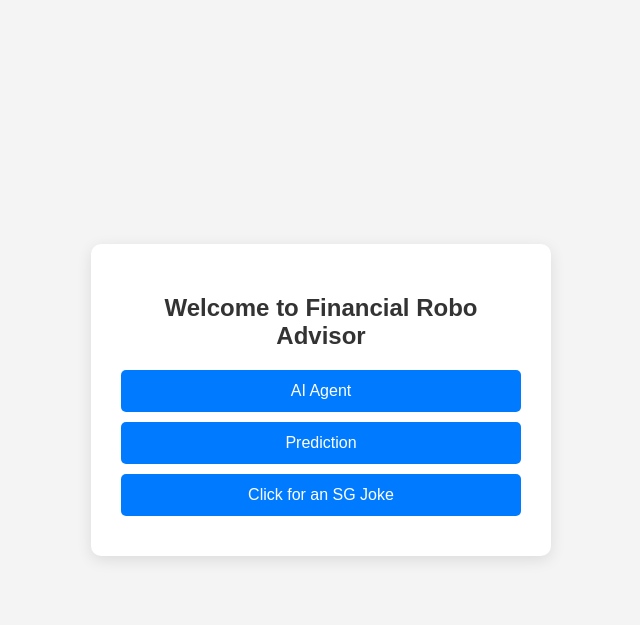
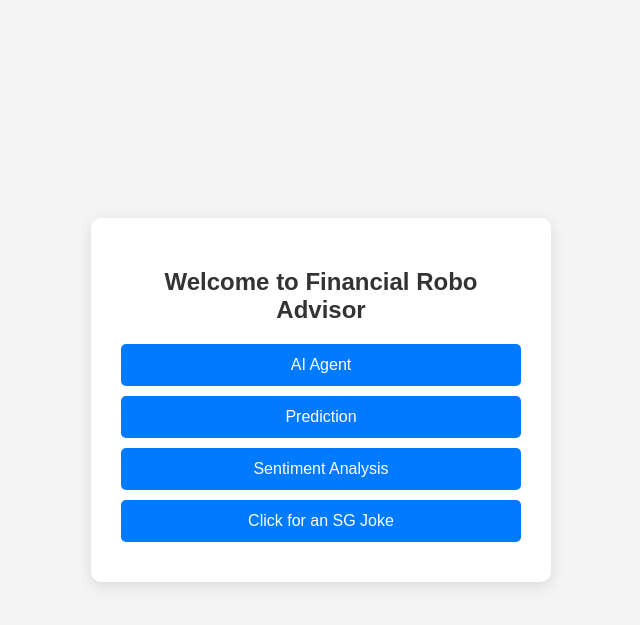
Before and after one commit to thonkychonky/BC3415-Week1-genai-web3, a Flask app: page / in a window 1280 px wide. Shown: the top 625 px of the page, without its empty margins (319-959 px from the left). Run offline with Flask 3, Linux system fonts and the light colour scheme.

Commit message:
Update index.html

```diff
--- a/templates/index.html
+++ b/templates/index.html
@@ -84,6 +84,10 @@
             <input type="submit" value="Prediction" class="btn">
         </form>
 
+        <form action="/sentiment_analysis" method="post">
+            <input type="submit" value="Sentiment Analysis" class="btn">
+        </form>
+
         <form action="/sg_joke" method="post">
             <input type="submit" value="Click for an SG Joke" class="btn">
         </form>
```
